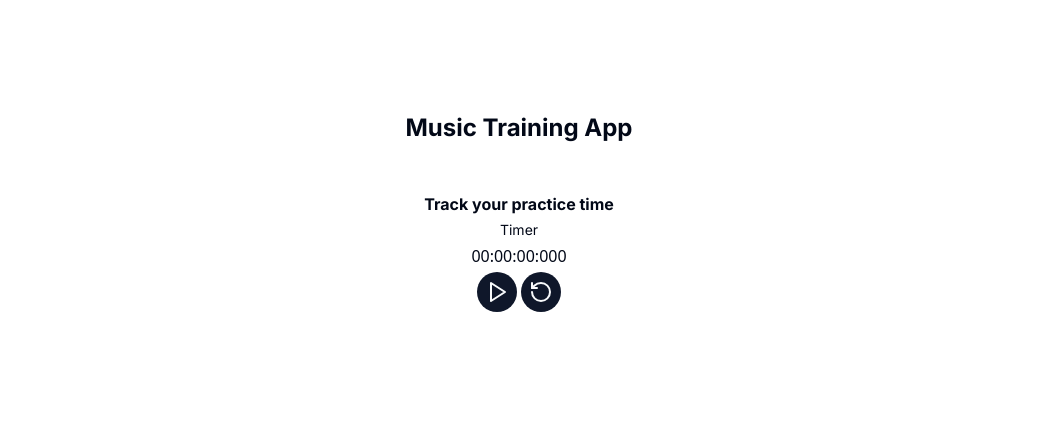
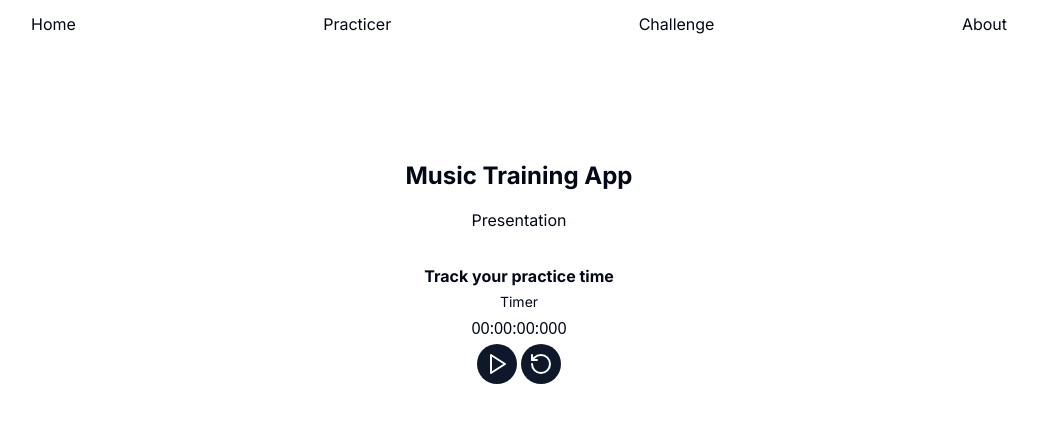
Before and after one commit to mahaultA/harmonear, a Next.js app: page / in a window 1280 px wide. Shown: the top 422 px of the page, without its empty margins (121-1159 px from the left). Built offline with nearby package versions, Linux system fonts and the light colour scheme.

Commit message:
Ajout d'une navbar (pas stylisee) et suppression du scroll souris sur la page Home (via fichier layout)

```diff
--- /dev/null
+++ b/app/NavBar.jsx
@@ -0,0 +1,40 @@
+"use client";
+
+import Link from "next/link";
+import { usePathname } from "next/navigation";
+
+const Navbar = ({ children }) => {
+  const pathname = usePathname();
+
+  return (
+    <>
+      <nav className="flex flex-row justify-between max-w-5xl mx-auto px-4 py-3 sm:px-6">
+        <Link className={`link ${pathname === "/" ? "active" : ""}`} href="/">
+          Home
+        </Link>
+        <Link
+          className={`link ${pathname === "/practicer" ? "active" : ""}`}
+          href="/practicer"
+        >
+          Practicer
+        </Link>
+        <Link
+          className={`link ${pathname === "/challenge" ? "active" : ""}`}
+          href="/challenge"
+        >
+          Challenge
+        </Link>
+        <Link
+          className={`link ${pathname === "/about" ? "active" : ""}`}
+          href="/about"
+        >
+          About
+        </Link>
+        {/* <Link href="/about">About</Link> */}
+      </nav>
+      {children}
+    </>
+  );
+};
+
+export default Navbar;
--- a/app/layout.jsx
+++ b/app/layout.jsx
@@ -1,5 +1,6 @@
 import { Inter } from "next/font/google";
 import "./globals.css";
+import Navbar from "./NavBar";
 
 const inter = Inter({ subsets: ["latin"] });
 
@@ -11,7 +12,10 @@
 export default function RootLayout({ children }) {
   return (
     <html lang="en">
-      <body className={inter.className}>{children}</body>
+      <body className={inter.className}>
+        <Navbar />
+        {children}
+      </body>
     </html>
   );
 }
--- a/app/page.jsx
+++ b/app/page.jsx
@@ -3,11 +3,14 @@
 import RandomNoteChallenge from "@/src/RandomNoteChallenge";
 import ScalePracticer from "@/src/ScalePracticer";
 import Timer from "@/src/Timer";
+import Link from "next/link";
+import { usePathname } from "next/navigation";
 
 export default function Home() {
   return (
-    <main className="flex min-h-screen flex-col items-center p-24">
+    <main className="flex flex-col items-center p-24">
       <h1 className="text-2xl font-bold my-4">Music Training App</h1>
+      <p>Presentation</p>
 
       <Timer />
     </main>
```
